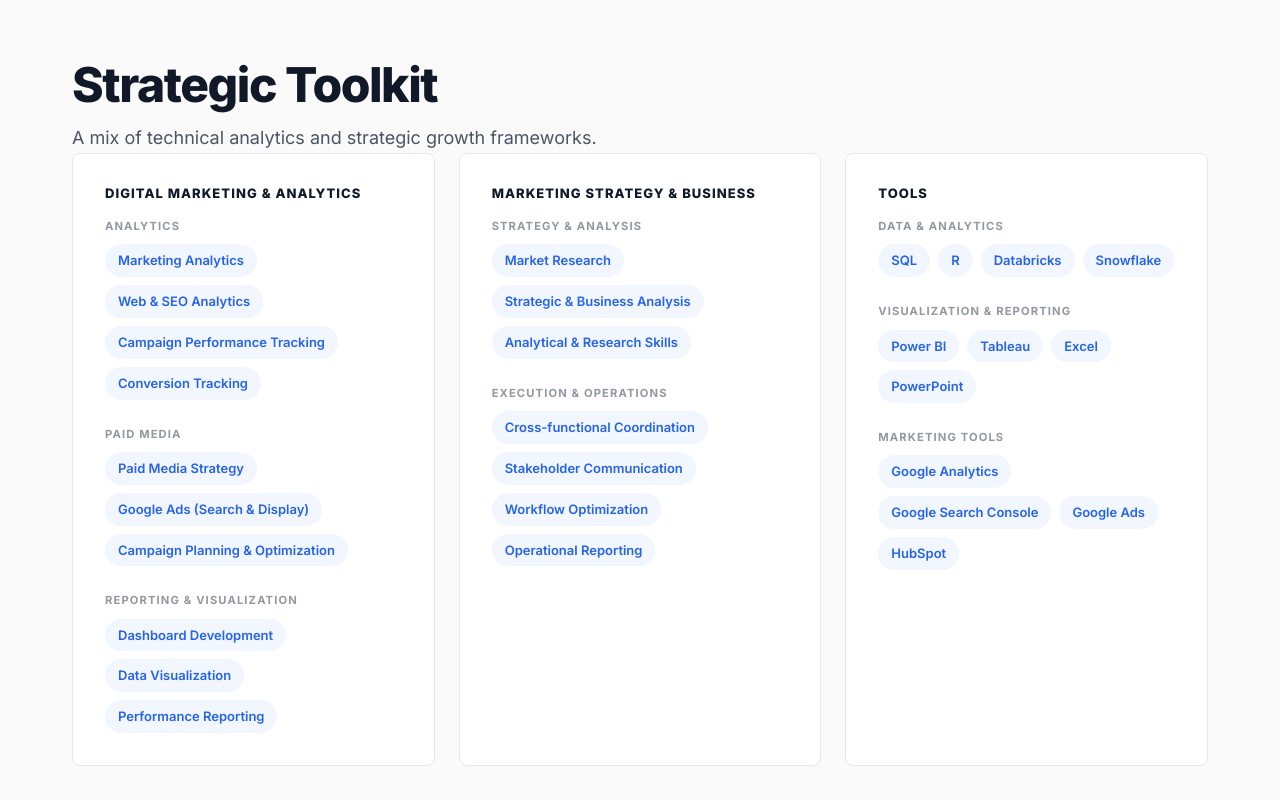
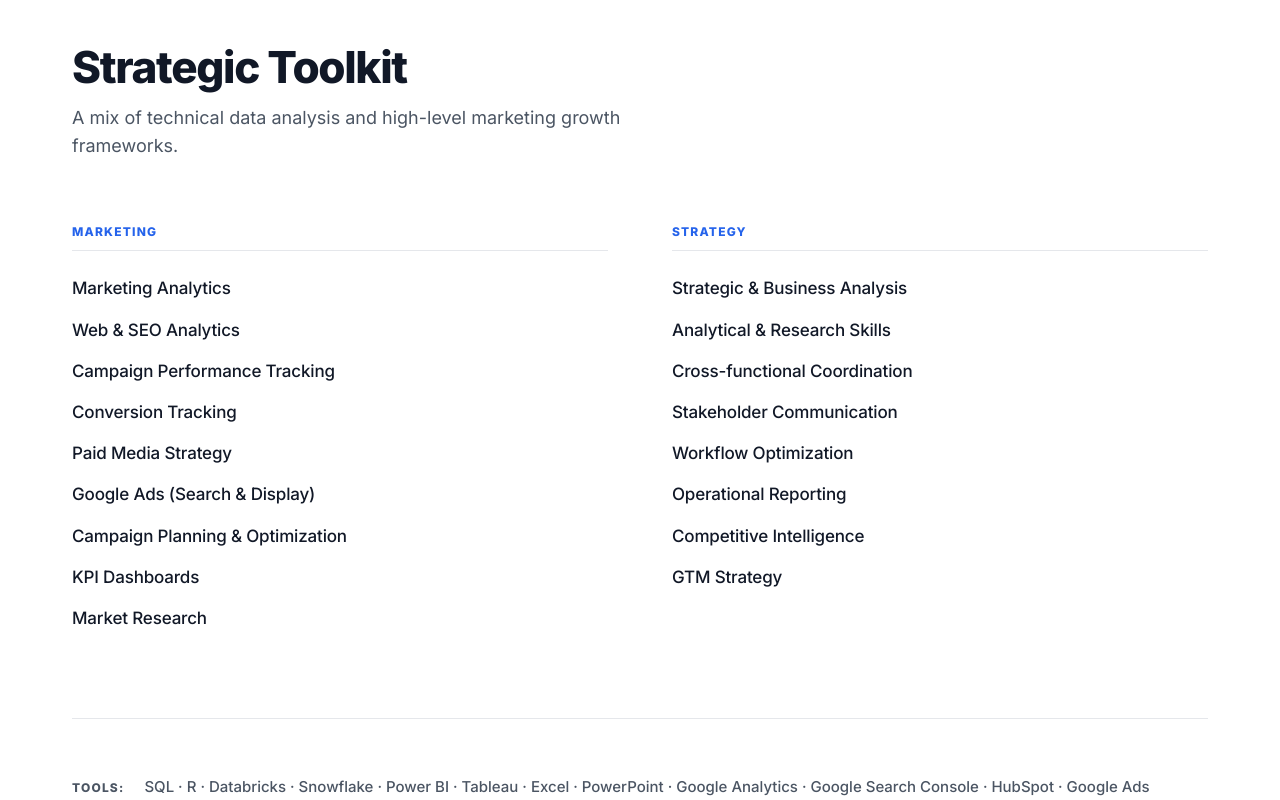
Before and after one commit to elenadkrayneva/antigraviti, a Next.js app: page / in a window 1280 px wide. Shown: the part 3860-4660 px from the top of the page. Built offline with nearby package versions, Linux system fonts and the light colour scheme.

Commit message:
Redesign Skills section into minimal 2-column layout with horizontal Tools

```diff
--- a/components/Skills.module.css
+++ b/components/Skills.module.css
@@ -1,14 +1,10 @@
 .section {
-  padding: 9rem 0;
-  background: #fafafa;
-}
-
-.header {
-  margin-bottom: 4rem;
+  padding: 8rem 0;
+  background: #ffffff;
 }
 
 .sectionTitle {
-  font-size: clamp(2rem, 4vw, 3rem);
+  font-size: clamp(2rem, 4vw, 2.75rem);
   font-weight: 800;
   letter-spacing: -0.03em;
   color: var(--fg-primary);
@@ -18,136 +14,83 @@
 .sectionSubtitle {
   color: var(--fg-secondary);
   font-size: 1.125rem;
-  max-width: 620px;
+  max-width: 600px;
   line-height: 1.6;
-}
-
-.grid {
-  display: grid;
-  grid-template-columns: repeat(auto-fit, minmax(280px, 1fr));
-  gap: 1.5rem;
   margin-bottom: 4rem;
 }
 
-.categoryCard {
-  background: #ffffff;
-  border: 1px solid var(--border-subtle);
-  border-radius: var(--radius-md);
-  padding: 2rem;
-  transition: border-color 0.2s, transform 0.2s;
+.mainGrid {
+  display: grid;
+  grid-template-columns: 1fr 1fr;
+  gap: 4rem;
+  margin-bottom: 4.5rem;
 }
 
-.categoryCard:hover {
-  border-color: var(--brand-accent);
-  transform: translateY(-3px);
+@media (max-width: 768px) {
+  .mainGrid {
+    grid-template-columns: 1fr;
+    gap: 3rem;
+  }
 }
 
-.categoryTitle {
-  font-size: 0.8125rem;
+.listTitle {
+  font-size: 0.75rem;
   font-weight: 800;
   text-transform: uppercase;
-  letter-spacing: 0.08em;
-  color: var(--fg-primary);
-  margin-bottom: 1.25rem;
+  letter-spacing: 0.1em;
+  color: var(--brand-accent);
+  margin-bottom: 1.5rem;
+  border-bottom: 1px solid var(--border-subtle);
+  padding-bottom: 0.75rem;
+  display: block;
 }
 
-.pills {
-  display: flex;
-  flex-wrap: wrap;
-  gap: 0.5rem;
+.skillList {
+  list-style: none;
+  padding: 0;
+  margin: 0;
 }
 
-.pill {
-  background: var(--brand-accent-soft);
-  color: var(--brand-accent);
-  font-size: 0.8125rem;
-  font-weight: 600;
-  padding: 5px 12px;
-  border-radius: 99px;
-  border: 1px solid transparent;
-  transition: all 0.2s;
+.skillItem {
+  font-size: 1.0625rem;
+  font-weight: 500;
+  color: var(--fg-primary);
+  margin-bottom: 0.875rem;
+  transition: color 0.2s;
+  letter-spacing: -0.01em;
 }
 
-.pill:hover {
-  border-color: var(--brand-accent);
-  background: #ffffff;
+.skillItem:hover {
+  color: var(--brand-accent);
 }
 
-.blocks {
+.toolsFooter {
+  padding-top: 3.5rem;
+  border-top: 1px solid var(--border-subtle);
   display: flex;
-  flex-direction: column;
-  gap: 1.75rem;
+  align-items: baseline;
+  gap: 1.25rem;
 }
 
-.blockTitle {
-  font-size: 0.7rem;
-  font-weight: 700;
+@media (max-width: 768px) {
+  .toolsFooter {
+    flex-direction: column;
+    gap: 0.75rem;
+  }
+}
+
+.toolsLabel {
+  font-size: 0.75rem;
+  font-weight: 800;
   text-transform: uppercase;
   letter-spacing: 0.1em;
   color: var(--fg-secondary);
-  opacity: 0.6;
-  margin-bottom: 0.75rem;
+  flex-shrink: 0;
 }
 
-/* Tools section */
-.toolsSection {
-  border-top: 1px solid var(--border-subtle);
-  padding-top: 3rem;
+.toolsList {
+  font-size: 0.9375rem;
+  color: var(--fg-secondary);
+  line-height: 1.6;
+  font-weight: 500;
 }
-
-.toolsTitle {
-  font-size: 1.125rem;
-  font-weight: 800;
-  color: var(--fg-primary);
-  margin-bottom: 2rem;
-  letter-spacing: -0.01em;
-}
-
-.toolsGrid {
-  display: grid;
-  grid-template-columns: repeat(auto-fill, minmax(120px, 1fr));
-  gap: 1rem;
-}
-
-.toolCard {
-  display: flex;
-  flex-direction: column;
-  align-items: center;
-  gap: 0.75rem;
-  padding: 1.5rem 1rem;
-  background: #ffffff;
-  border: 1px solid var(--border-subtle);
-  border-radius: var(--radius-md);
-  cursor: default;
-  transition: all 0.2s;
-}
-
-.toolCard:hover {
-  border-color: var(--brand-accent);
-  transform: translateY(-3px);
-  box-shadow: 0 6px 20px rgba(37,99,235,0.07);
-}
-
-.toolIcon {
-  width: 52px;
-  height: 52px;
-  border-radius: var(--radius-sm);
-  display: flex;
-  align-items: center;
-  justify-content: center;
-  font-weight: 900;
-}
-
-.toolAbbr {
-  font-size: 0.75rem;
-  font-weight: 900;
-  letter-spacing: 0.04em;
-}
-
-.toolName {
-  font-size: 0.8125rem;
-  font-weight: 600;
-  color: var(--fg-secondary);
-  text-align: center;
-  line-height: 1.3;
-}
--- a/components/Skills.tsx
+++ b/components/Skills.tsx
@@ -4,6 +4,8 @@ import styles from './Skills.module.css';
 import cvData from '@/data/cv.json';
 
 export default function Skills() {
+  const { skills_flat } = cvData;
+
   return (
     <section id="skills" className={styles.section}>
       <div className="container">
@@ -14,35 +16,53 @@ export default function Skills() {
           transition={{ duration: 0.6 }}
         >
           <h2 className={styles.sectionTitle}>Strategic Toolkit</h2>
-          <p className={styles.sectionSubtitle}>A mix of technical analytics and strategic growth frameworks.</p>
+          <p className={styles.sectionSubtitle}>A mix of technical data analysis and high-level marketing growth frameworks.</p>
         </motion.div>
 
-        <div className={styles.grid}>
-          {cvData.skills_structured.map((category, catIndex) => (
-            <motion.div
-              key={category.category}
-              className={`glass-panel ${styles.categoryCard}`}
-              initial={{ opacity: 0, y: 20 }}
-              whileInView={{ opacity: 1, y: 0 }}
-              viewport={{ once: true }}
-              transition={{ delay: catIndex * 0.1 }}
-            >
-              <h3 className={styles.categoryTitle}>{category.category}</h3>
-              <div className={styles.blocks}>
-                {category.blocks.map((block, i) => (
-                  <div key={i} className={styles.block}>
-                    <h4 className={styles.blockTitle}>{block.title}</h4>
-                    <div className={styles.pills}>
-                      {block.skills.map((skill, j) => (
-                        <span key={j} className={styles.pill}>{skill}</span>
-                      ))}
-                    </div>
-                  </div>
-                ))}
-              </div>
-            </motion.div>
-          ))}
+        <div className={styles.mainGrid}>
+          <motion.div
+            initial={{ opacity: 0, x: -20 }}
+            whileInView={{ opacity: 1, x: 0 }}
+            viewport={{ once: true }}
+            transition={{ delay: 0.1, duration: 0.5 }}
+            className={styles.mainCol}
+          >
+            <h3 className={styles.listTitle}>Marketing</h3>
+            <ul className={styles.skillList}>
+              {skills_flat.marketing.map((skill, i) => (
+                <li key={i} className={styles.skillItem}>{skill}</li>
+              ))}
+            </ul>
+          </motion.div>
+
+          <motion.div
+            initial={{ opacity: 0, x: 20 }}
+            whileInView={{ opacity: 1, x: 0 }}
+            viewport={{ once: true }}
+            transition={{ delay: 0.2, duration: 0.5 }}
+            className={styles.mainCol}
+          >
+            <h3 className={styles.listTitle}>Strategy</h3>
+            <ul className={styles.skillList}>
+              {skills_flat.strategy.map((skill, i) => (
+                <li key={i} className={styles.skillItem}>{skill}</li>
+              ))}
+            </ul>
+          </motion.div>
         </div>
+
+        <motion.div
+          initial={{ opacity: 0, y: 20 }}
+          whileInView={{ opacity: 1, y: 0 }}
+          viewport={{ once: true }}
+          transition={{ delay: 0.3, duration: 0.5 }}
+          className={styles.toolsFooter}
+        >
+          <span className={styles.toolsLabel}>Tools:</span>
+          <p className={styles.toolsList}>
+            {skills_flat.tools.join(' · ')}
+          </p>
+        </motion.div>
       </div>
     </section>
   );
--- a/data/cv.json
+++ b/data/cv.json
@@ -10,55 +10,43 @@
     "phone": "+34 742 08 34 90",
     "photo": "/images/profile.jpg"
   },
-  "skills_structured": [
-    {
-      "category": "Digital Marketing & Analytics",
-      "blocks": [
-        {
-          "title": "Analytics",
-          "skills": ["Marketing Analytics", "Web & SEO Analytics", "Campaign Performance Tracking", "Conversion Tracking"]
-        },
-        {
-          "title": "Paid Media",
-          "skills": ["Paid Media Strategy", "Google Ads (Search & Display)", "Campaign Planning & Optimization"]
-        },
-        {
-          "title": "Reporting & Visualization",
-          "skills": ["Dashboard Development", "Data Visualization", "Performance Reporting"]
-        }
-      ]
-    },
-    {
-      "category": "Marketing Strategy & Business",
-      "blocks": [
-        {
-          "title": "Strategy & Analysis",
-          "skills": ["Market Research", "Strategic & Business Analysis", "Analytical & Research Skills"]
-        },
-        {
-          "title": "Execution & Operations",
-          "skills": ["Cross-functional Coordination", "Stakeholder Communication", "Workflow Optimization", "Operational Reporting"]
-        }
-      ]
-    },
-    {
-      "category": "Tools",
-      "blocks": [
-        {
-          "title": "Data & Analytics",
-          "skills": ["SQL", "R", "Databricks", "Snowflake"]
-        },
-        {
-          "title": "Visualization & Reporting",
-          "skills": ["Power BI", "Tableau", "Excel", "PowerPoint"]
-        },
-        {
-          "title": "Marketing Tools",
-          "skills": ["Google Analytics", "Google Search Console", "Google Ads", "HubSpot"]
-        }
-      ]
-    }
-  ],
+  "skills_flat": {
+    "marketing": [
+      "Marketing Analytics",
+      "Web & SEO Analytics",
+      "Campaign Performance Tracking",
+      "Conversion Tracking",
+      "Paid Media Strategy",
+      "Google Ads (Search & Display)",
+      "Campaign Planning & Optimization",
+      "KPI Dashboards",
+      "Market Research"
+    ],
+    "strategy": [
+      "Strategic & Business Analysis",
+      "Analytical & Research Skills",
+      "Cross-functional Coordination",
+      "Stakeholder Communication",
+      "Workflow Optimization",
+      "Operational Reporting",
+      "Competitive Intelligence",
+      "GTM Strategy"
+    ],
+    "tools": [
+      "SQL",
+      "R",
+      "Databricks",
+      "Snowflake",
+      "Power BI",
+      "Tableau",
+      "Excel",
+      "PowerPoint",
+      "Google Analytics",
+      "Google Search Console",
+      "HubSpot",
+      "Google Ads"
+    ]
+  },
   "tools_with_icons": [
     { "name": "Google Analytics 4", "icon": "ga4", "color": "#E37400" },
     { "name": "Excel", "icon": "excel", "color": "#217346" },
```
